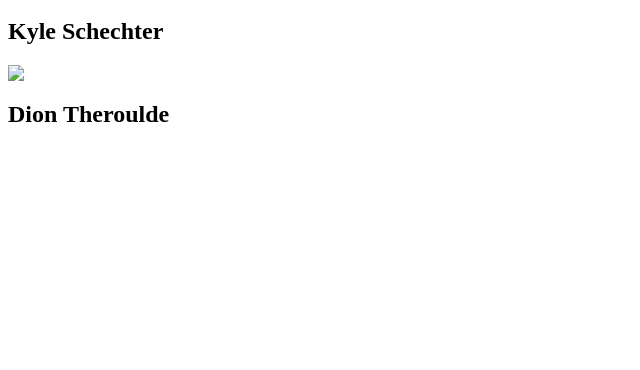
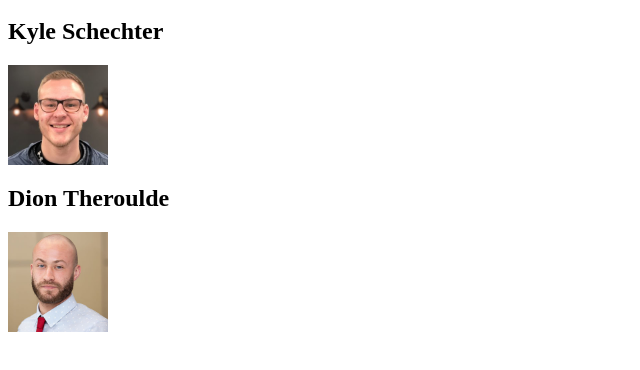
Before and after one commit to dmcindoe/Andrew_Kyle_first_git_project, a plain HTML site: page index.html in a window 1280 px wide. Shown: the part 48-418 px from the top of the page, without its empty margins (0-640 px from the left). Drawn offline with Linux system fonts and the light colour scheme.

Commit message:
Display images added

```diff
--- a/index.html
+++ b/index.html
@@ -2,10 +2,14 @@
 
 <div class = "Developer">
 <h2>Kyle Schechter</h2>
-<img src = "KyleSchechter.jpg">
+<img src = "img/KyleSchechter.jpg"
+width = "100"
+height = "100">
 <div>
 
     <div class = "Developer">
 <h2>Dion Theroulde</h2>
-
+<img src = "img/DionTheroulde.jpg"
+width = "100"
+height = "100">
 <div>
```
